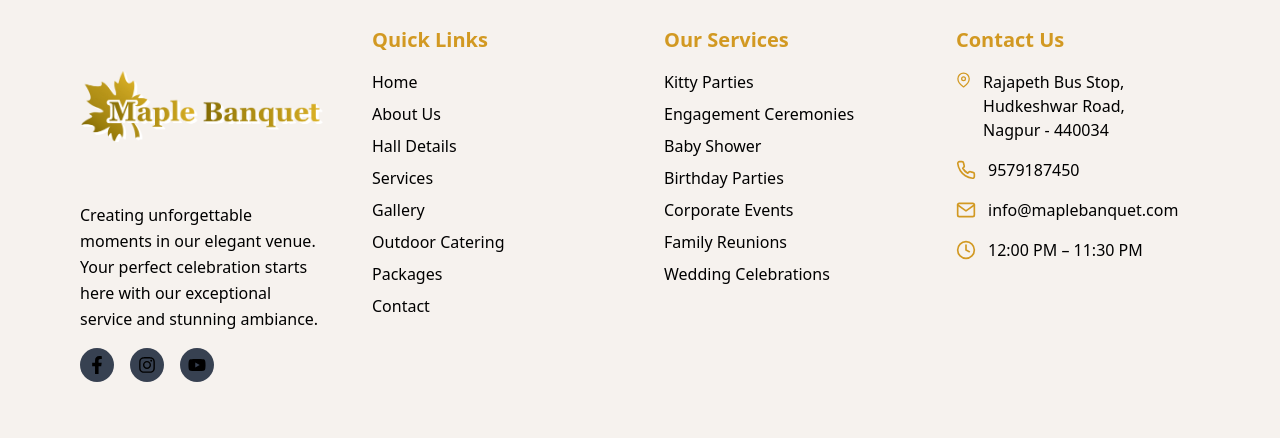
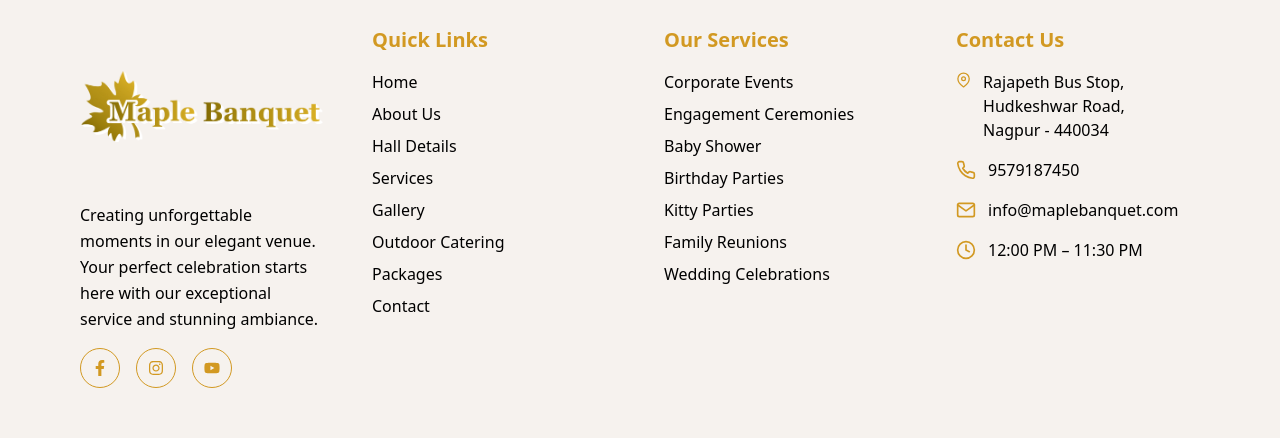
Before and after one commit to JaiPatel0916/Maple-Banquet-hall, a React (Vite) app in the folder frontend/: page /contact in a window 1280 px wide. Shown: the part 1572-2010 px from the top of the page. Built offline with nearby package versions, Linux system fonts and the light colour scheme.

Commit message:
Refactor social media icons in Footer components for improved accessibility and styling

```diff
--- a/frontend/src/components/Contact/ContactFooter.jsx
+++ b/frontend/src/components/Contact/ContactFooter.jsx
@@ -48,16 +48,40 @@ const Footer = () => {
                     </p>
 
                     <div className="flex gap-4 mt-4">
-                        <a href="#" className="p-2 bg-gray-700 rounded-full hover:bg-gray-600 transition">
-                            <FaFacebookF size={18} />
+                        <a
+                            href="#"
+                            aria-label="Facebook"
+                            className="group flex items-center justify-center w-10 h-10 rounded-full border border-[#D29922] text-[#D29922]
+                   transition-all duration-300 ease-out
+                   hover:bg-[#D29922] hover:text-black
+                   hover:-translate-y-1 hover:scale-110"
+                        >
+                            <FaFacebookF size={16} />
                         </a>
-                        <a href="#" className="p-2 bg-gray-700 rounded-full hover:bg-gray-600 transition">
-                            <FaInstagram size={18} />
+
+                        <a
+                            href="https://www.instagram.com/maple.banquet?igsh=bGV5NzR6bGc4eWV5"
+                            aria-label="Instagram"
+                            className="group flex items-center justify-center w-10 h-10 rounded-full border border-[#D29922] text-[#D29922]
+                   transition-all duration-300 ease-out
+                   hover:bg-[#D29922] hover:text-black
+                   hover:-translate-y-1 hover:scale-110"
+                        >
+                            <FaInstagram size={16} />
                         </a>
-                        <a href="#" className="p-2 bg-gray-700 rounded-full hover:bg-gray-600 transition">
-                            <FaYoutube size={18} />
+
+                        <a
+                            href="#"
+                            aria-label="YouTube"
+                            className="group flex items-center justify-center w-10 h-10 rounded-full border border-[#D29922] text-[#D29922]
+                   transition-all duration-300 ease-out
+                   hover:bg-[#D29922] hover:text-black
+                   hover:-translate-y-1 hover:scale-110"
+                        >
+                            <FaYoutube size={16} />
                         </a>
                     </div>
+
                 </div>
 
 
@@ -79,11 +103,11 @@ const Footer = () => {
                 <div>
                     <h3 className="text-xl font-bold text-[#D29922] mb-4">Our Services</h3>
                     <ul className="space-y-2">
-                        <li>Kitty Parties</li>
+                        <li>Corporate Events</li>
                         <li>Engagement Ceremonies</li>
                         <li>Baby Shower</li>
                         <li>Birthday Parties</li>
-                        <li>Corporate Events</li>
+                        <li>Kitty Parties</li>
                         <li>Family Reunions</li>
                         <li>Wedding Celebrations</li>
                     </ul>
--- a/frontend/src/components/OutdoorCatering/OutdoorFooter.jsx
+++ b/frontend/src/components/OutdoorCatering/OutdoorFooter.jsx
@@ -49,16 +49,40 @@ const Footer = () => {
 
                     {/* Social Icons */}
                     <div className="flex gap-4 mt-4">
-                        <a href="#" className="p-2 bg-gray-700 rounded-full hover:bg-gray-600 transition">
-                            <FaFacebookF size={18} />
+                        <a
+                            href="#"
+                            aria-label="Facebook"
+                            className="group flex items-center justify-center w-10 h-10 rounded-full border border-[#D29922] text-[#D29922]
+                   transition-all duration-300 ease-out
+                   hover:bg-[#D29922] hover:text-black
+                   hover:-translate-y-1 hover:scale-110"
+                        >
+                            <FaFacebookF size={16} />
                         </a>
-                        <a href="#" className="p-2 bg-gray-700 rounded-full hover:bg-gray-600 transition">
-                            <FaInstagram size={18} />
+
+                        <a
+                            href="https://www.instagram.com/maple.banquet?igsh=bGV5NzR6bGc4eWV5"
+                            aria-label="Instagram"
+                            className="group flex items-center justify-center w-10 h-10 rounded-full border border-[#D29922] text-[#D29922]
+                   transition-all duration-300 ease-out
+                   hover:bg-[#D29922] hover:text-black
+                   hover:-translate-y-1 hover:scale-110"
+                        >
+                            <FaInstagram size={16} />
                         </a>
-                        <a href="#" className="p-2 bg-gray-700 rounded-full hover:bg-gray-600 transition">
-                            <FaYoutube size={18} />
+
+                        <a
+                            href="#"
+                            aria-label="YouTube"
+                            className="group flex items-center justify-center w-10 h-10 rounded-full border border-[#D29922] text-[#D29922]
+                   transition-all duration-300 ease-out
+                   hover:bg-[#D29922] hover:text-black
+                   hover:-translate-y-1 hover:scale-110"
+                        >
+                            <FaYoutube size={16} />
                         </a>
                     </div>
+
                 </div>
 
                 <div>
--- a/frontend/src/components/Packages/PackageFooter.jsx
+++ b/frontend/src/components/Packages/PackageFooter.jsx
@@ -48,16 +48,40 @@ const Footer = () => {
                     </p>
 
                     <div className="flex gap-4 mt-4">
-                        <a href="#" className="p-2 bg-gray-700 rounded-full hover:bg-gray-600 transition">
-                            <FaFacebookF size={18} />
+                        <a
+                            href="#"
+                            aria-label="Facebook"
+                            className="group flex items-center justify-center w-10 h-10 rounded-full border border-[#D29922] text-[#D29922]
+                   transition-all duration-300 ease-out
+                   hover:bg-[#D29922] hover:text-black
+                   hover:-translate-y-1 hover:scale-110"
+                        >
+                            <FaFacebookF size={16} />
                         </a>
-                        <a href="#" className="p-2 bg-gray-700 rounded-full hover:bg-gray-600 transition">
-                            <FaInstagram size={18} />
+
+                        <a
+                            href="https://www.instagram.com/maple.banquet?igsh=bGV5NzR6bGc4eWV5"
+                            aria-label="Instagram"
+                            className="group flex items-center justify-center w-10 h-10 rounded-full border border-[#D29922] text-[#D29922]
+                   transition-all duration-300 ease-out
+                   hover:bg-[#D29922] hover:text-black
+                   hover:-translate-y-1 hover:scale-110"
+                        >
+                            <FaInstagram size={16} />
                         </a>
-                        <a href="#" className="p-2 bg-gray-700 rounded-full hover:bg-gray-600 transition">
-                            <FaYoutube size={18} />
+
+                        <a
+                            href="#"
+                            aria-label="YouTube"
+                            className="group flex items-center justify-center w-10 h-10 rounded-full border border-[#D29922] text-[#D29922]
+                   transition-all duration-300 ease-out
+                   hover:bg-[#D29922] hover:text-black
+                   hover:-translate-y-1 hover:scale-110"
+                        >
+                            <FaYoutube size={16} />
                         </a>
                     </div>
+
                 </div>
 
 
```
